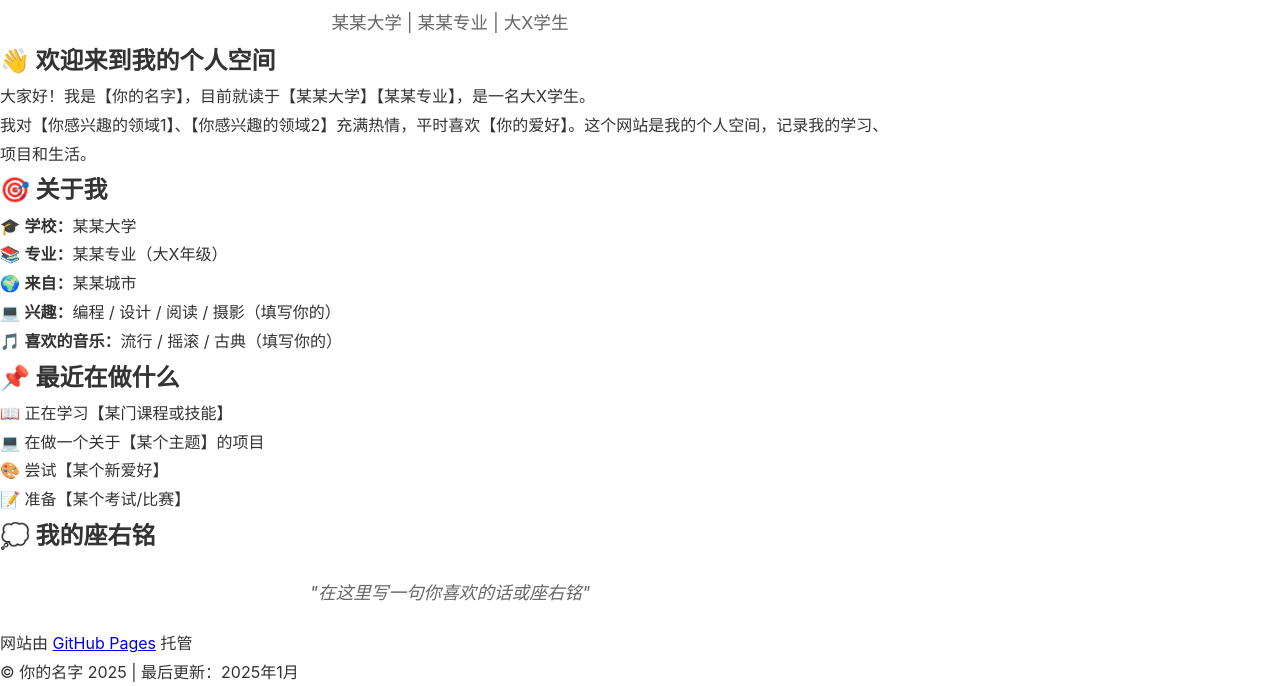
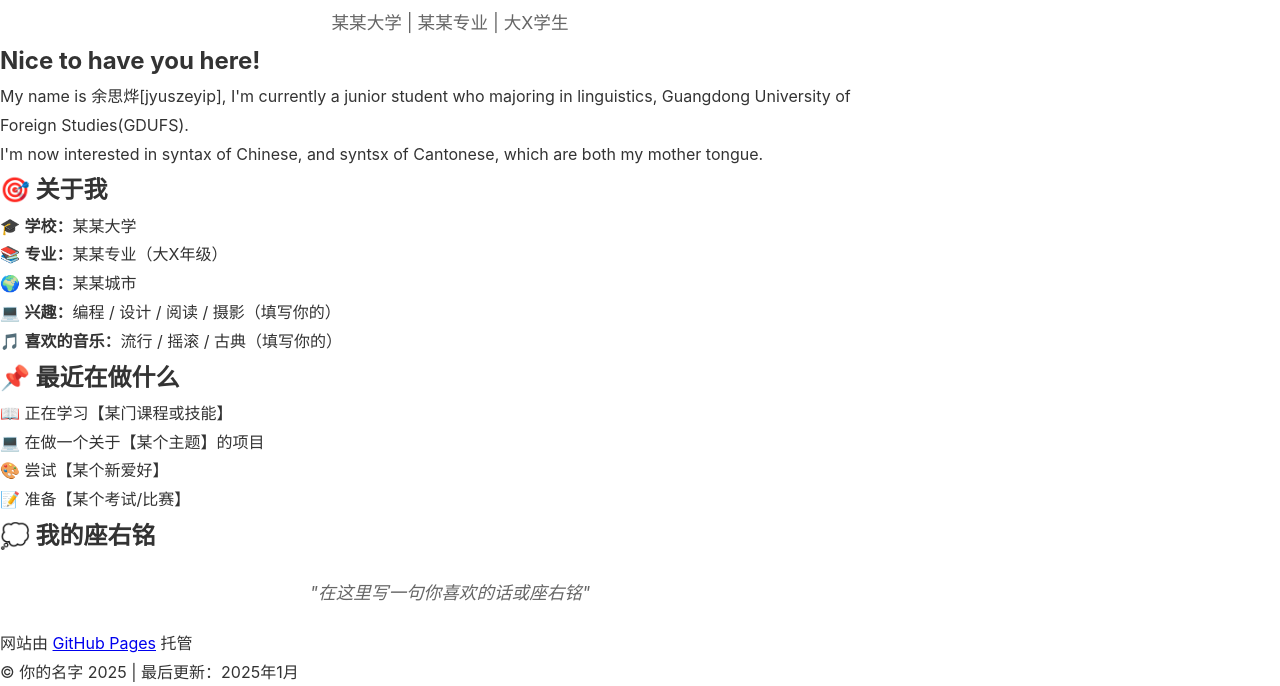
Before and after one commit to fly29times/jyuszeyip, a plain HTML site: page index.html in a window 1280 px wide. Shown: the part 170-856 px from the top of the page. Drawn offline with Linux system fonts and the light colour scheme.

Commit message:
Update index.html

```diff
--- a/index.html
+++ b/index.html
@@ -23,10 +23,10 @@
         </div>
 
         <div class="content">
-            <h2>👋 欢迎来到我的个人空间</h2>
-            <p>大家好！我是【你的名字】，目前就读于【某某大学】【某某专业】，是一名大X学生。</p>
+            <h2>Nice to have you here!</h2>
+            <p>My name is 余思烨[jyuszeyip], I'm currently a junior student who majoring in linguistics, Guangdong University of Foreign Studies(GDUFS).</p>
 
-            <p>我对【你感兴趣的领域1】、【你感兴趣的领域2】充满热情，平时喜欢【你的爱好】。这个网站是我的个人空间，记录我的学习、项目和生活。</p>
+            <p>I'm now interested in syntax of Chinese, and syntsx of Cantonese, which are both my mother tongue.</p>
 
             <h2>🎯 关于我</h2>
             <ul>
```
